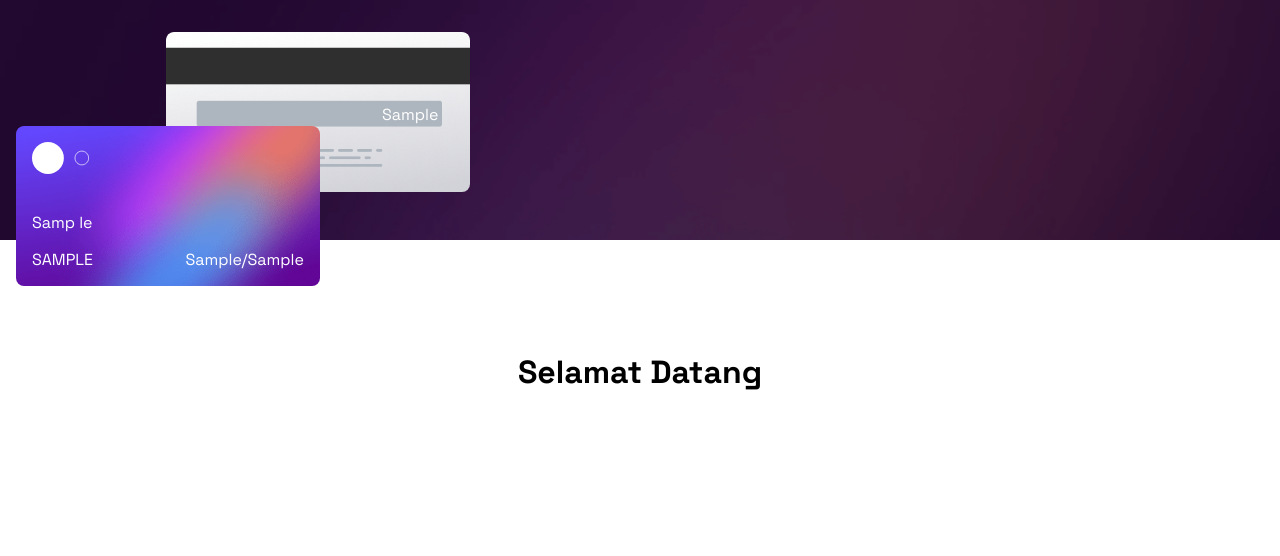
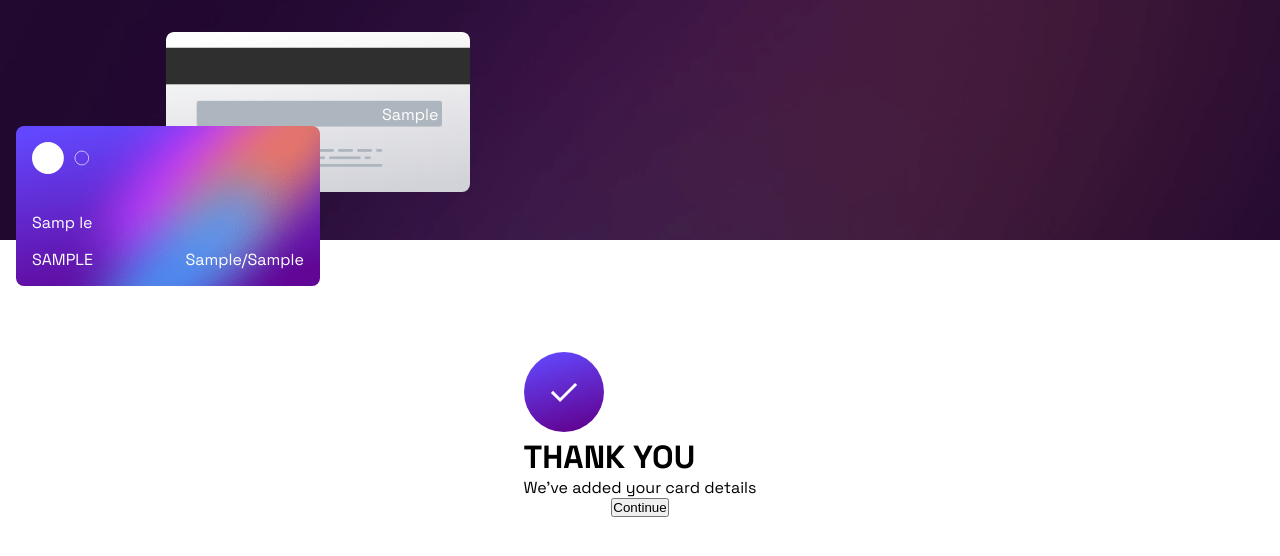
Before and after one commit to Nuuriii/interactive-card, a React (Vite) app: page / in a window 1280 px wide. Both pictures are taken after typing "Sample", "Sample", "Sample", "Sample", "Sample" into the empty fields and a click on the button "Confirm". Shown: the top 556 px of the page. Built offline with nearby package versions, Linux system fonts and the light colour scheme.

Commit message:
feat: styling success message component

```diff
--- a/src/components/successMessage/Success.style.ts
+++ b/src/components/successMessage/Success.style.ts
@@ -4,4 +4,12 @@ export const Wrapper = styled.div`
   display: flex;
   margin-top: 7rem;
   flex-direction: column;
+  align-items: center;
 `;
+
+export const Message = styled.div`
+  display: flex;
+  flex-direction: column;
+`;
+
+export const Title = styled.h1``;
--- a/src/components/successMessage/Success.tsx
+++ b/src/components/successMessage/Success.tsx
@@ -1,9 +1,15 @@
 import { Wrapper } from './Success.style';
+import CompleteIcon from '../../assets/icon-complete.svg';
 
 export const Success = () => {
   return (
     <Wrapper>
-      <h1>Selamat Datang</h1>
+      <div>
+        <img src={CompleteIcon} alt='' />
+        <h1>THANK YOU</h1>
+        <p>We've added your card details</p>
+      </div>
+      <button>Continue</button>
     </Wrapper>
   );
 };
```
